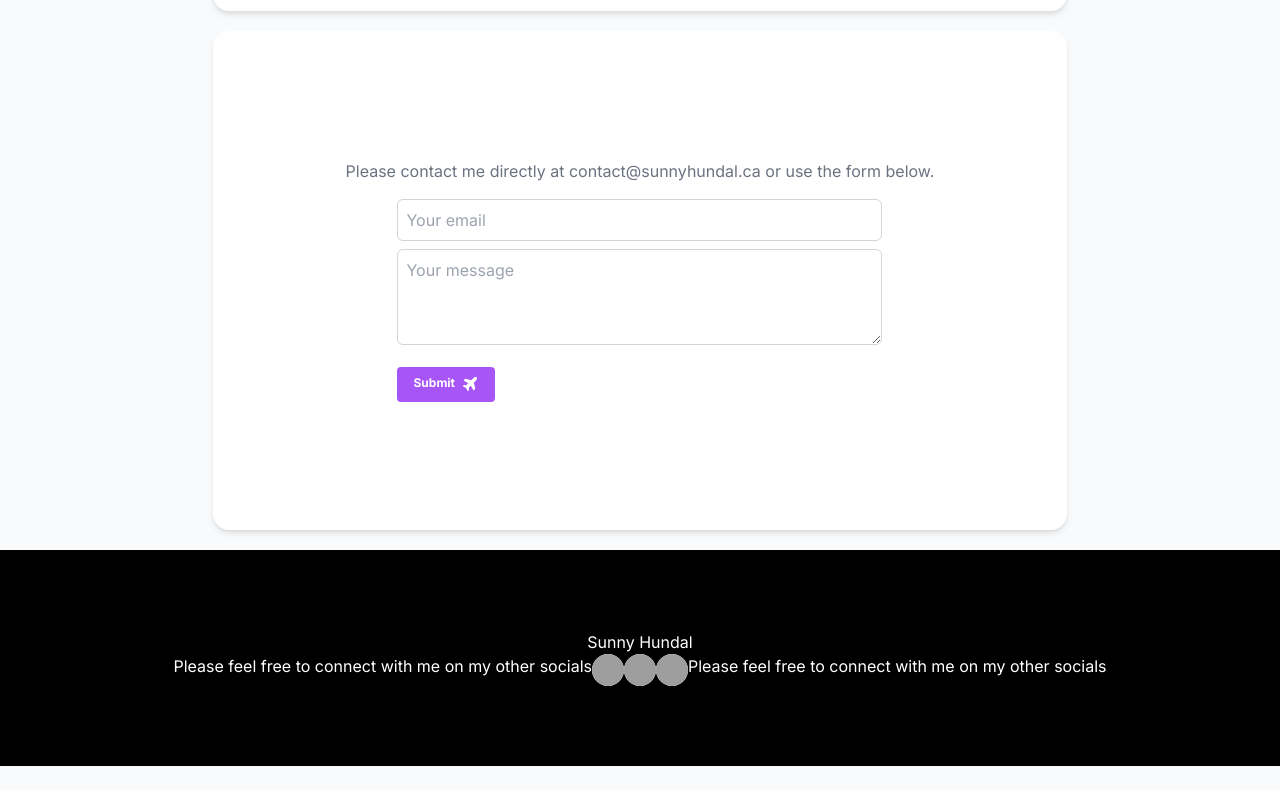
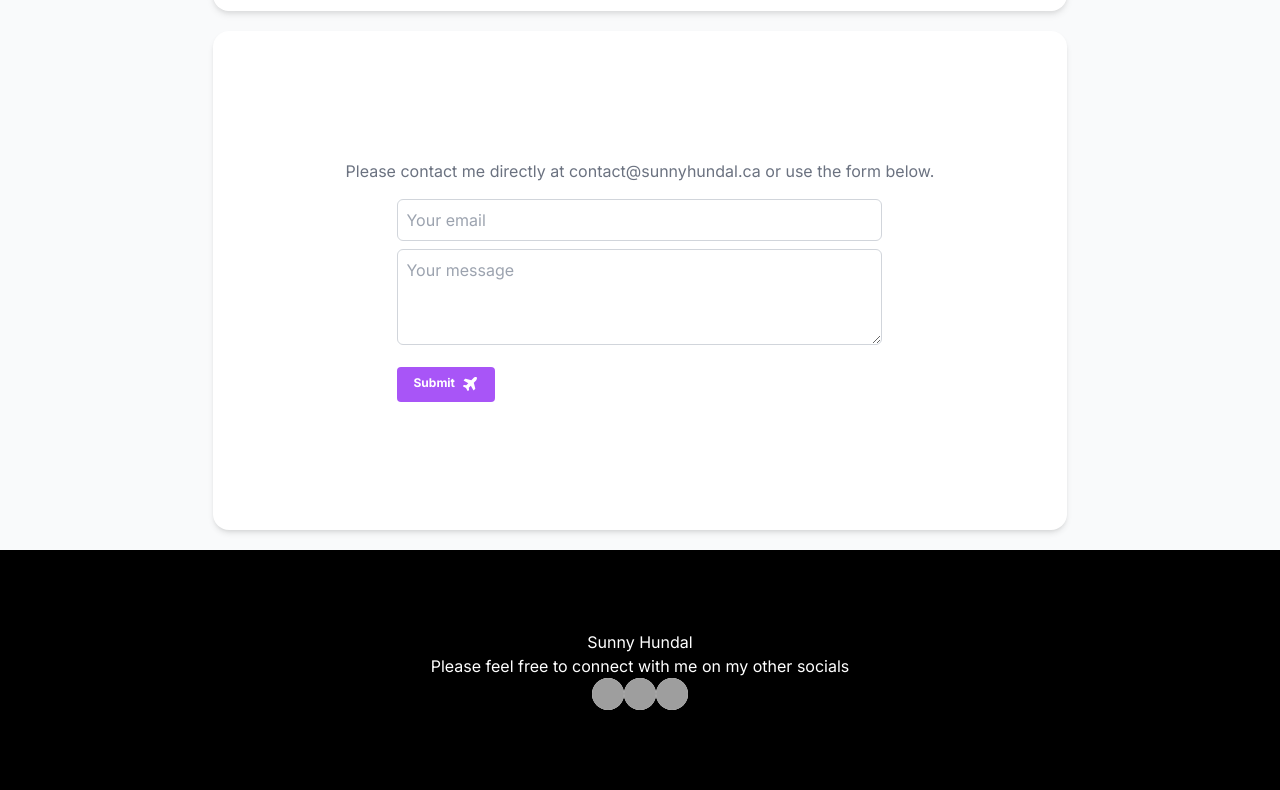
Before and after one commit to Sunnyhundal/Portfolio, a Next.js app in the folder portfolio/: page / in a window 1280 px wide. Shown: the part 5143-5933 px from the top of the page. Before the commit the page ends 5909 px from the top, so only its background shows below. Built offline with nearby package versions, Linux system fonts and the light colour scheme; grey boxes are pictures that could not be loaded.

Commit message:
Fix formatting issue in portfolio footer component

```diff
--- a/portfolio/components/footer.tsx
+++ b/portfolio/components/footer.tsx
@@ -13,7 +13,9 @@ export default function Footer() {
             Please feel free to connect with me on my other socials
           </p>
 
-          <div className="flex flex-row item-start justify-center">
+
+        </div>
+        <div className="flex flex-row item-start justify-center">
             <a
               href="https://www.linkedin.com/in/sunny-hundal-1b4a2b1b3/"
               target="_blank"
@@ -40,11 +42,7 @@ export default function Footer() {
               />
             </a>
 
-          <p className="text-white">Please feel free to connect with me on my other socials</p>
-
-
           </div>
-        </div>
       </div>
     </footer>
   );
```
